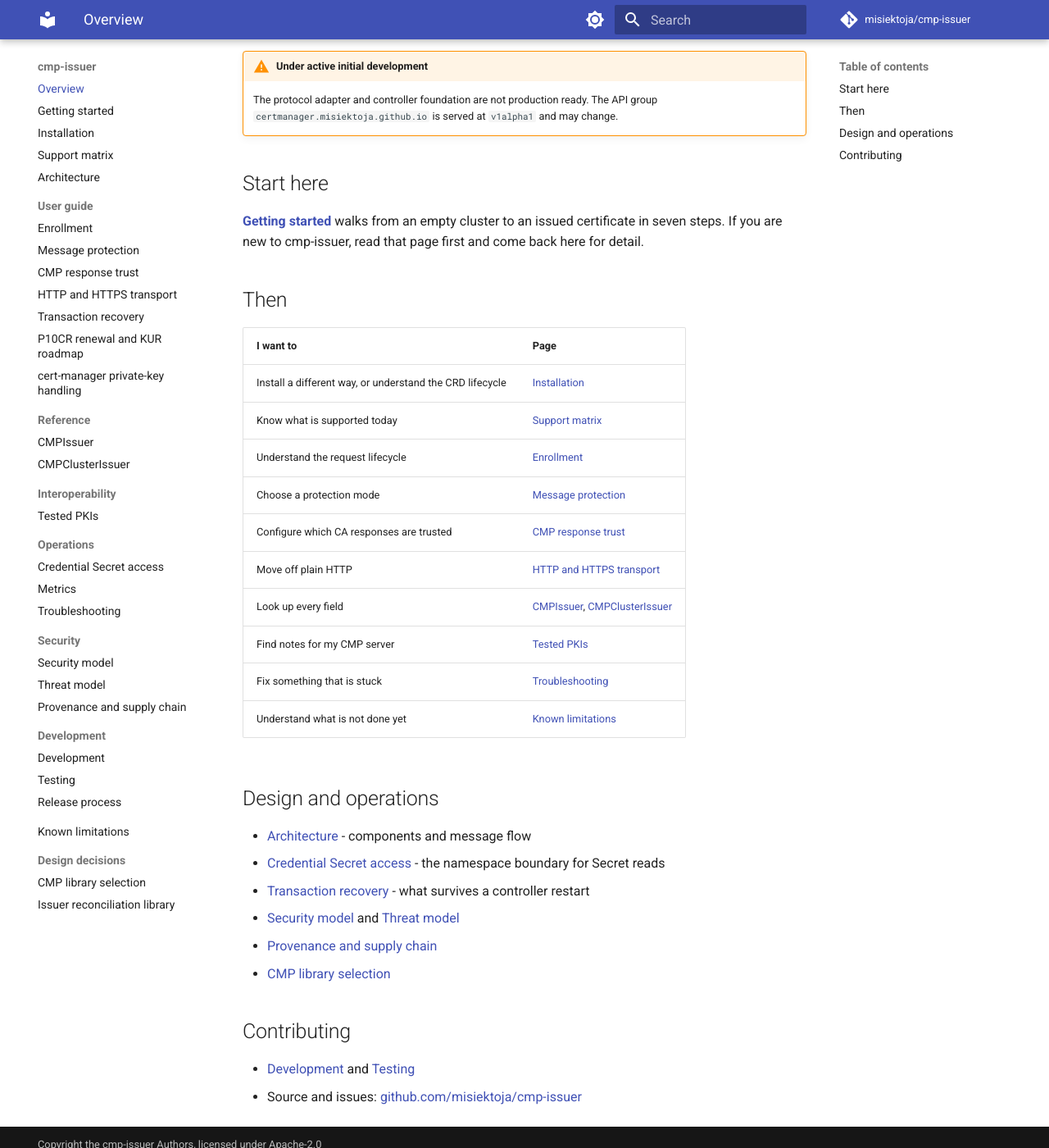
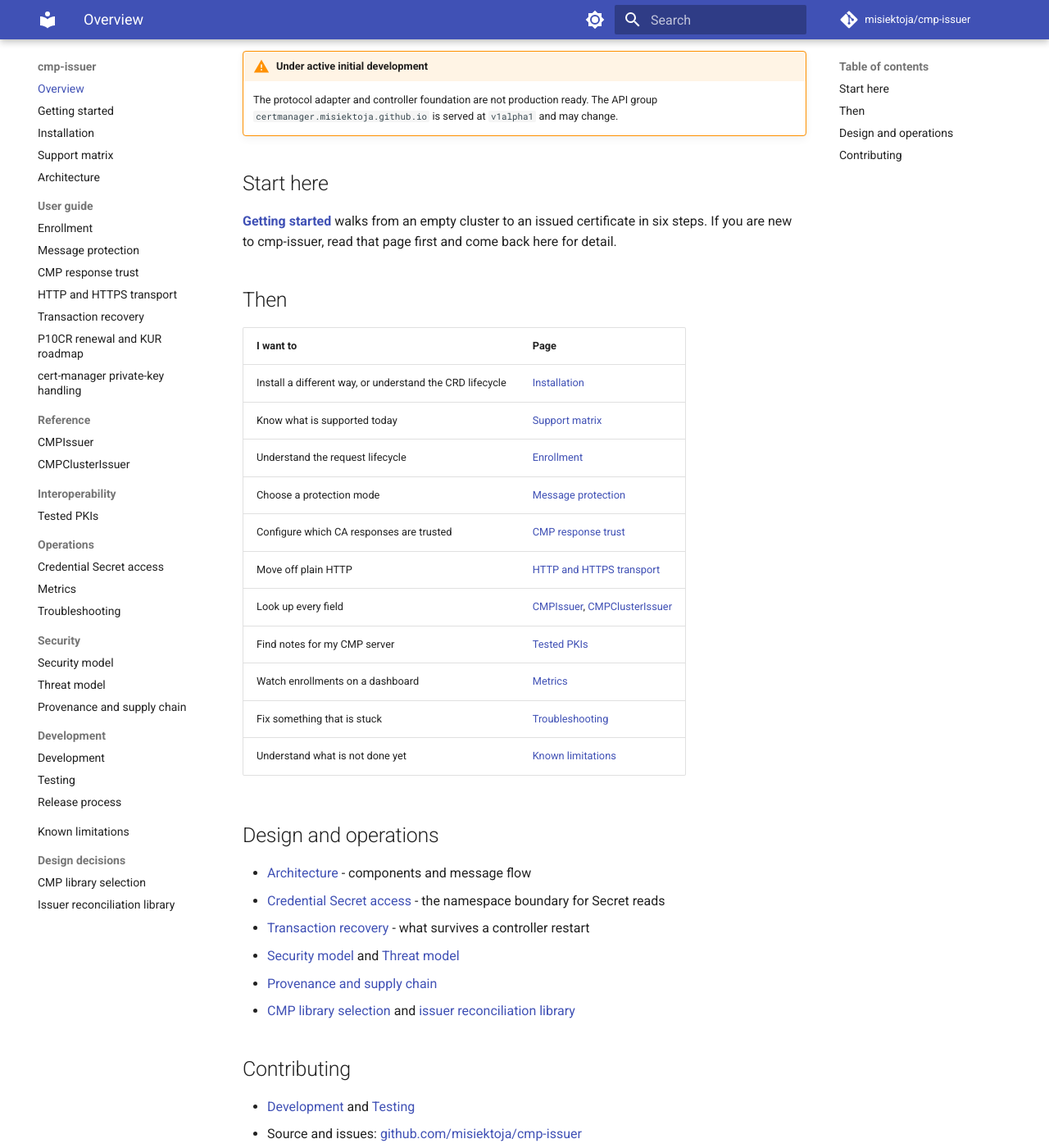
Before and after one commit to misiektoja/cmp-issuer, an MkDocs documentation site: the page built from docs/index.md, in a window 1280 px wide and 1400 px high, scrolled down 428 px. Shown: the whole window at 82% size. Built offline with MkDocs 1.6.1 and Material for MkDocs 9.7.7, drawn with Linux system fonts in a browser that asks for light colours; comment, search, counter and statistics services are not loaded.

Commit message:
docs: correct the walkthrough step count and link the metrics page

```diff
--- a/docs/index.md
+++ b/docs/index.md
@@ -23,7 +23,7 @@ Community Edition 9.3.7. Enrollment against EJBCA, over HTTP and over HTTPS, run
 
 ## Start here
 
-**[Getting started](getting-started.md)** walks from an empty cluster to an issued certificate in seven
+**[Getting started](getting-started.md)** walks from an empty cluster to an issued certificate in six
 steps. If you are new to cmp-issuer, read that page first and come back here for detail.
 
 ## Then
@@ -38,6 +38,7 @@ steps. If you are new to cmp-issuer, read that page first and come back here for
 | Move off plain HTTP | [HTTP and HTTPS transport](guide/transport.md) |
 | Look up every field | [CMPIssuer](reference/cmpissuer.md), [CMPClusterIssuer](reference/cmpclusterissuer.md) |
 | Find notes for my CMP server | [Tested PKIs](interoperability/tested-pkis.md) |
+| Watch enrollments on a dashboard | [Metrics](operations/metrics.md) |
 | Fix something that is stuck | [Troubleshooting](operations/troubleshooting.md) |
 | Understand what is not done yet | [Known limitations](known-limitations.md) |
 
@@ -48,7 +49,7 @@ steps. If you are new to cmp-issuer, read that page first and come back here for
 * [Transaction recovery](guide/transaction-recovery.md) - what survives a controller restart
 * [Security model](security/security-model.md) and [Threat model](security/threat-model.md)
 * [Provenance and supply chain](provenance.md)
-* [CMP library selection](adr/0001-cmp-library.md)
+* [CMP library selection](adr/0001-cmp-library.md) and [issuer reconciliation library](adr/0002-issuer-lib.md)
 
 ## Contributing
 
```
